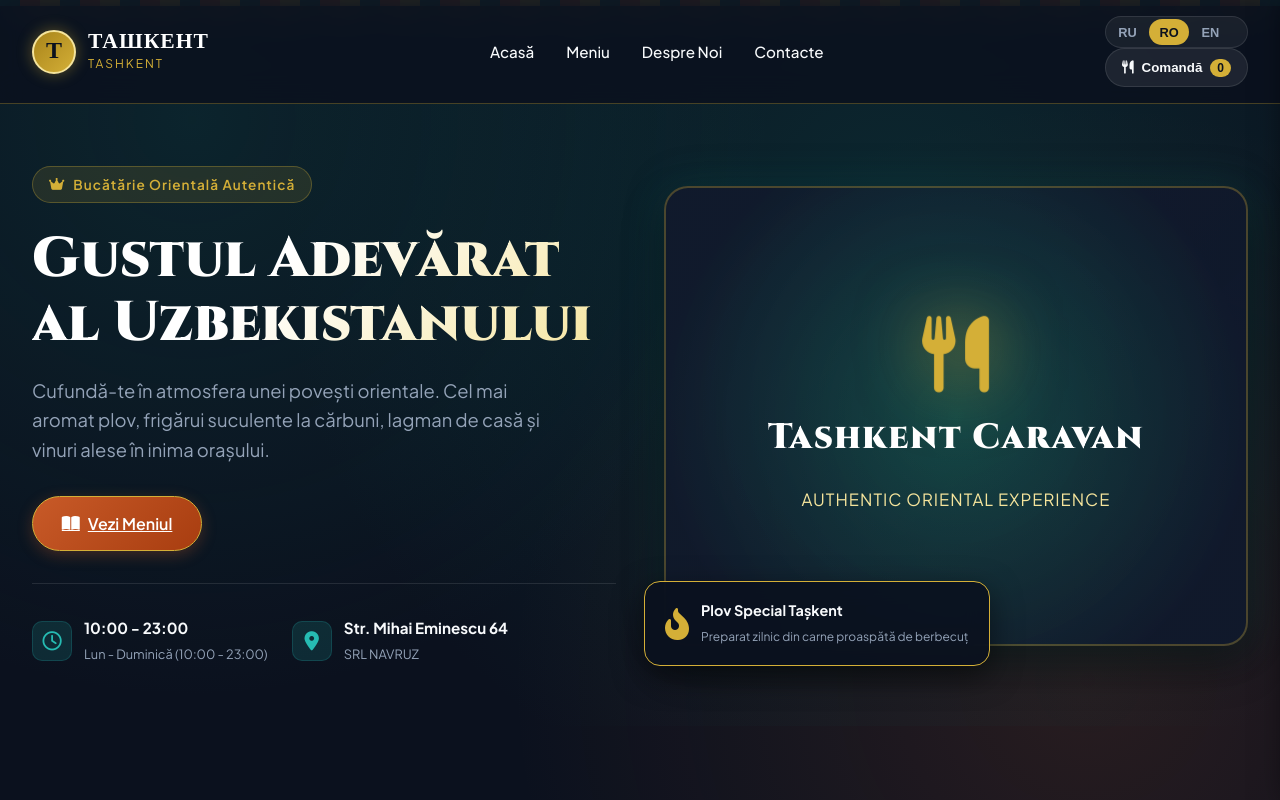
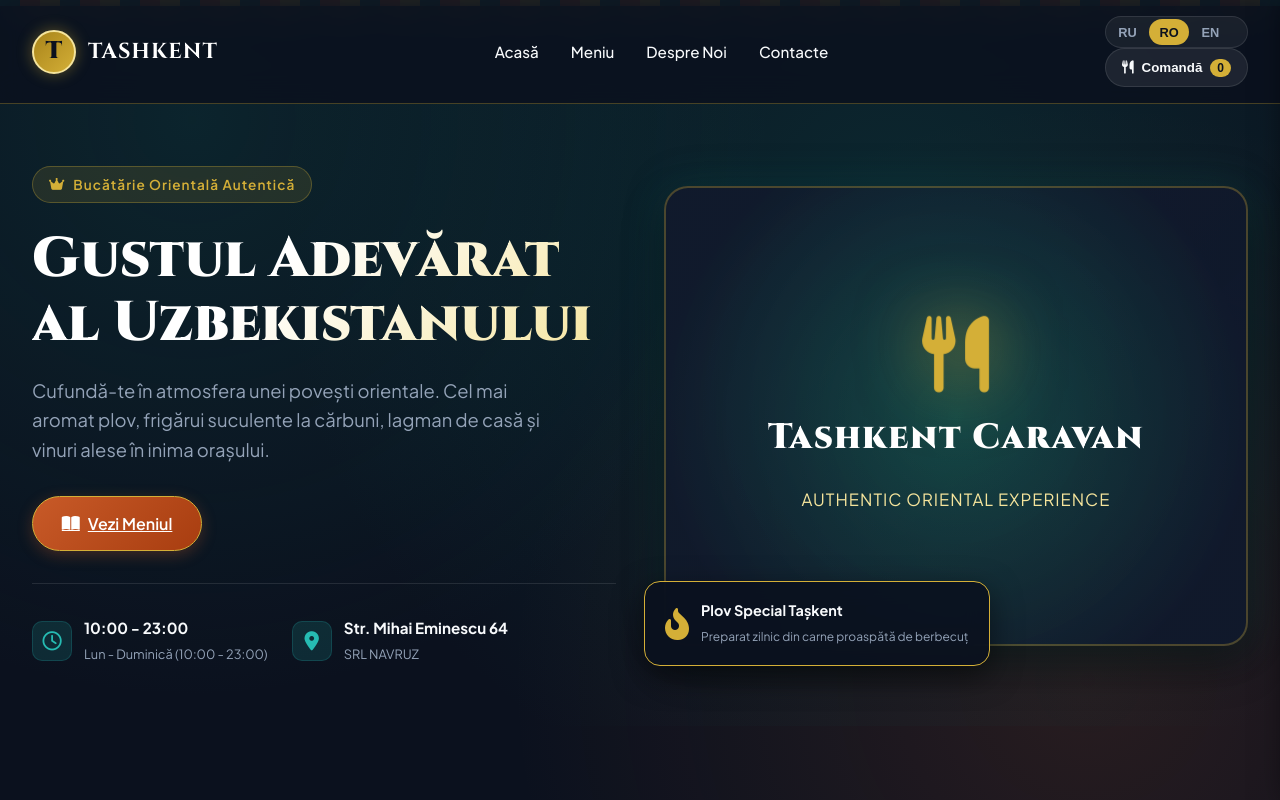
Before and after one commit to Leo9598/tashkent-caravan, a website: page index.html in a window 1280 px wide. Shown: the top 800 px of the page. Drawn offline with Linux system fonts and the light colour scheme; no server answers.

Commit message:
Update brand logo: remove yellow subtitle and support dynamic multilingual text

```diff
--- a/app.js
+++ b/app.js
@@ -110,6 +110,8 @@ document.addEventListener('DOMContentLoaded', () => {
   // UI Translations Dictionary
   const i18n = {
     ru: {
+      brand_name: 'ТАШКЕНТ',
+      logo_badge: 'Т',
       nav_home: 'Главная',
       nav_menu: 'Меню',
       nav_about: 'О Нас',
@@ -160,6 +162,8 @@ document.addEventListener('DOMContentLoaded', () => {
       currency: 'лей'
     },
     ro: {
+      brand_name: 'TASHKENT',
+      logo_badge: 'T',
       nav_home: 'Acasă',
       nav_menu: 'Meniu',
       nav_about: 'Despre Noi',
@@ -210,6 +214,8 @@ document.addEventListener('DOMContentLoaded', () => {
       currency: 'lei'
     },
     en: {
+      brand_name: 'TASHKENT',
+      logo_badge: 'T',
       nav_home: 'Home',
       nav_menu: 'Menu',
       nav_about: 'About Us',
--- a/index.html
+++ b/index.html
@@ -17,10 +17,9 @@
   <nav class="navbar" id="navbar">
     <div class="nav-container">
       <a href="#" class="brand-logo" id="brandLogoLink">
-        <div class="logo-badge">Т</div>
+        <div class="logo-badge" data-i18n="logo_badge">Т</div>
         <div class="brand-text">
-          <h1>ТАШКЕНТ</h1>
-          <span>TASHKENT</span>
+          <h1 data-i18n="brand_name">ТАШКЕНТ</h1>
         </div>
       </a>
 
```
